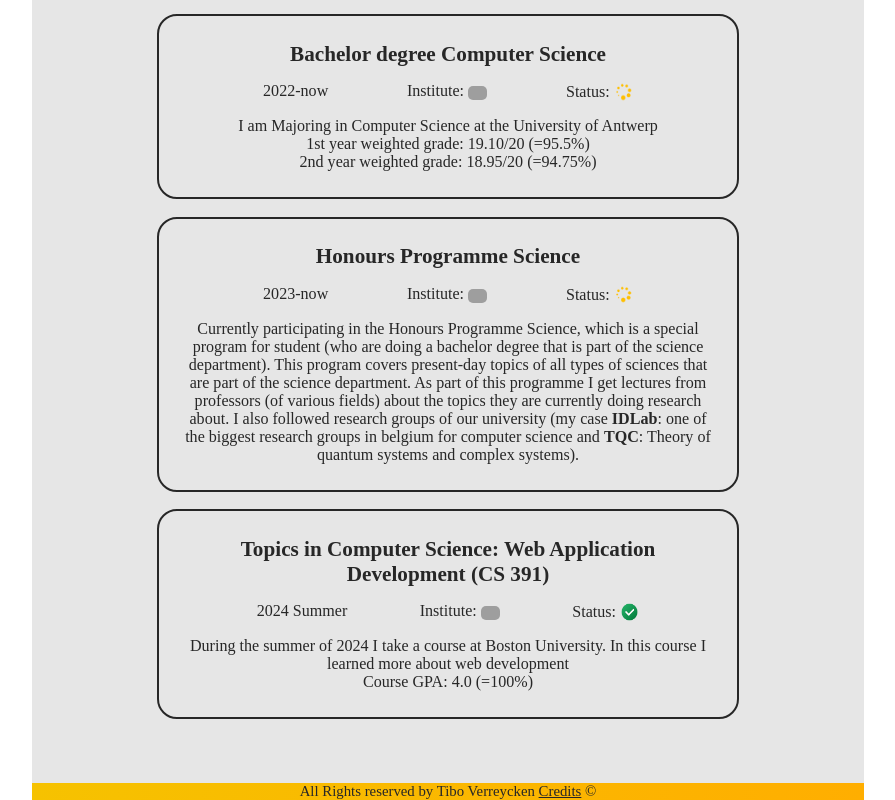
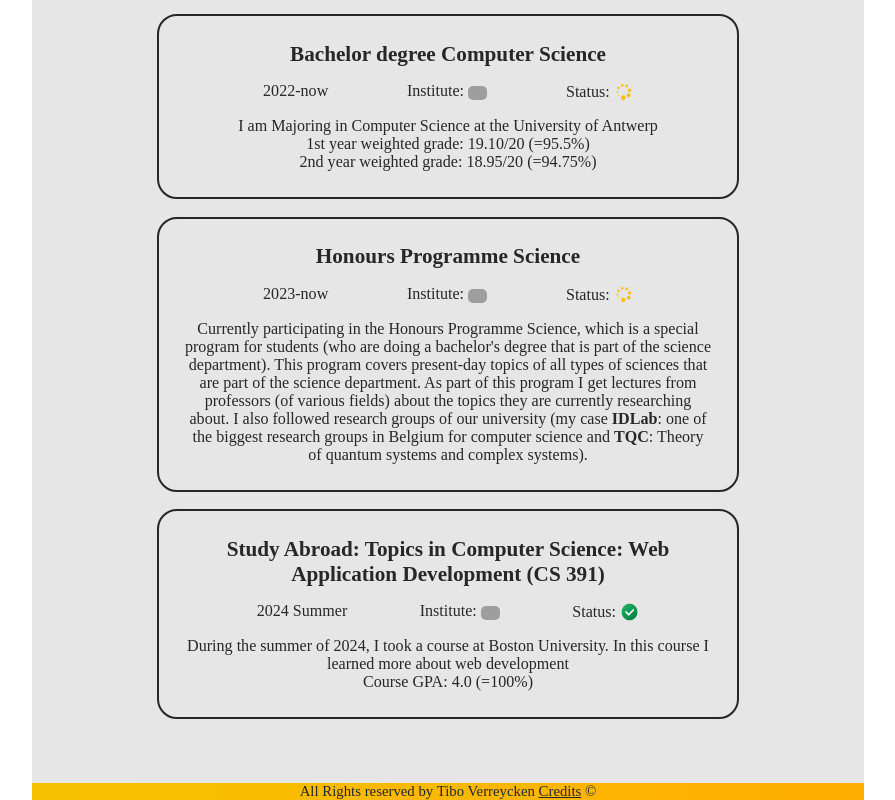
Before and after one commit to klanting/Personal-2024-Summer-Resume, a React (Vite) app: page /education in a window 1280 px wide. Shown: the part 348-1148 px from the top of the page, without its empty margins (192-1087 px from the left). Built offline with nearby package versions, Linux system fonts and the light colour scheme; grey boxes are pictures that could not be loaded.

Commit message:
small textual changes

```diff
--- a/src/assets/achievements.json
+++ b/src/assets/achievements.json
@@ -2,7 +2,7 @@
   {
     "title": "Best Student Award 2023",
     "image": "./pictures/best-student-award.png",
-    "description": "I received an award for scoring the highest grade of my class for the course Computer Graphics (only course yet taken having such an award).\nThis course was about visualizing 3D-objects, while also supporting lighting, shadows, ..."
+    "description": "I received an award for scoring the highest grade in my class for Computer Graphics (the only course to have such an award).\nThis course was about visualizing 3D-objects, while also supporting lighting, shadows, ..."
 
   }
 ]
--- a/src/assets/education.json
+++ b/src/assets/education.json
@@ -27,18 +27,18 @@
       "tag":  "in progress",
       "additional": "1/2 years completed"
     },
-    "additional": "Currently participating in the Honours Programme Science, which is a special program for student (who are doing a bachelor degree that is part of the science department). This program covers present-day topics of all types of sciences that are part of the science department. As part of this programme I get lectures from professors (of various fields) about the topics they are currently doing research about. I also followed research groups of our university (my case <strong>IDLab</strong>: one of the biggest research groups in belgium for computer science and <strong>TQC</strong>: Theory of quantum systems and complex systems)."
+    "additional": "Currently participating in the Honours Programme Science, which is a special program for students (who are doing a bachelor's degree that is part of the science department). This program covers present-day topics of all types of sciences that are part of the science department. As part of this program I get lectures from professors (of various fields) about the topics they are currently researching about. I also followed research groups of our university (my case <strong>IDLab</strong>: one of the biggest research groups in Belgium for computer science and <strong>TQC</strong>: Theory of quantum systems and complex systems)."
 
   },
   {
-    "title": "Topics in Computer Science: Web Application Development (CS 391)",
+    "title": "Study Abroad: Topics in Computer Science: Web Application Development (CS 391)",
     "timespan": ["2024 Summer", null],
     "institute": "BU",
     "status": {
       "tag":  "completed",
       "additional": ""
     },
-    "additional": "During the summer of 2024 I take a course at Boston University. In this course I learned more about web development<br/>Course GPA: 4.0 (=100%)"
+    "additional": "During the summer of 2024, I took a course at Boston University. In this course I learned more about web development<br/>Course GPA: 4.0 (=100%)"
 
   }
 ]
--- a/src/mains/Home.jsx
+++ b/src/mains/Home.jsx
@@ -50,7 +50,7 @@ export default function Home() {
                     <br/>
                     At my university, I also participate in the Honours Programme Science.
                     <br/>
-                    I am very interested in learning new things and gaining new expierences
+                    I am very interested in learning new things and gaining new experiences.
                 </StyledText>
 
             </Page>
```
